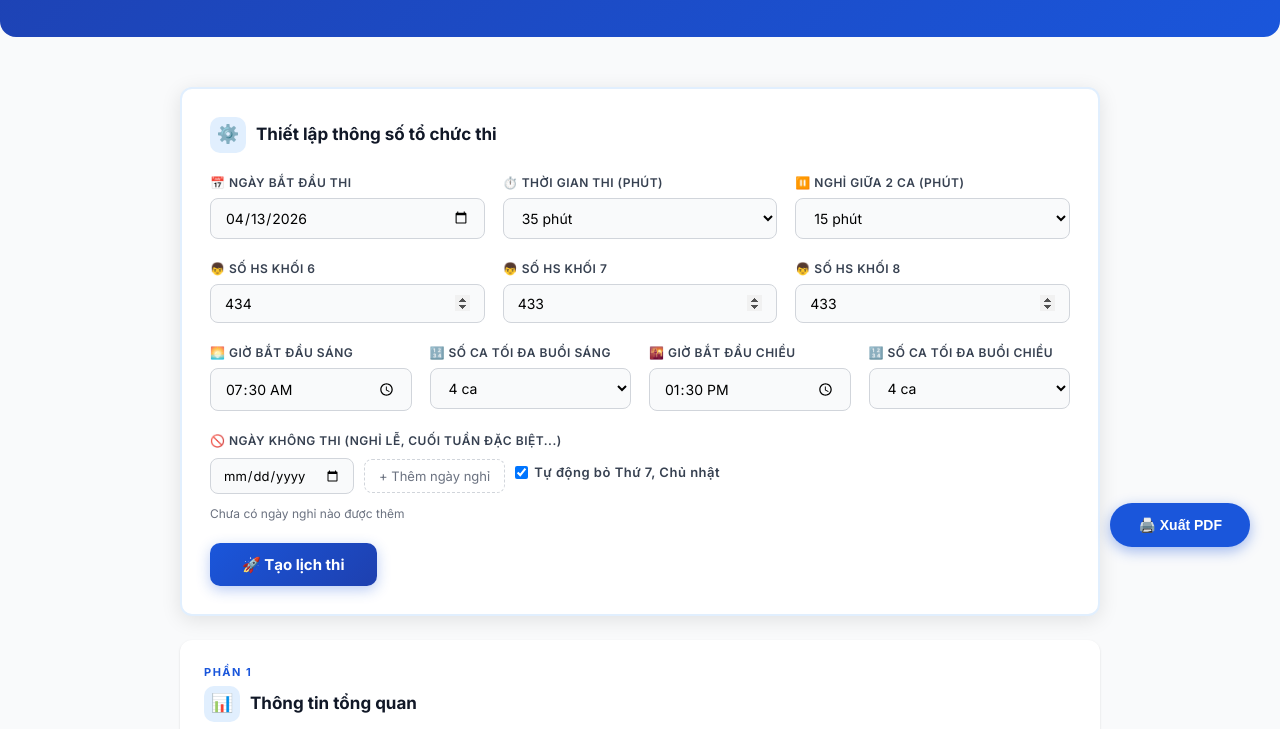
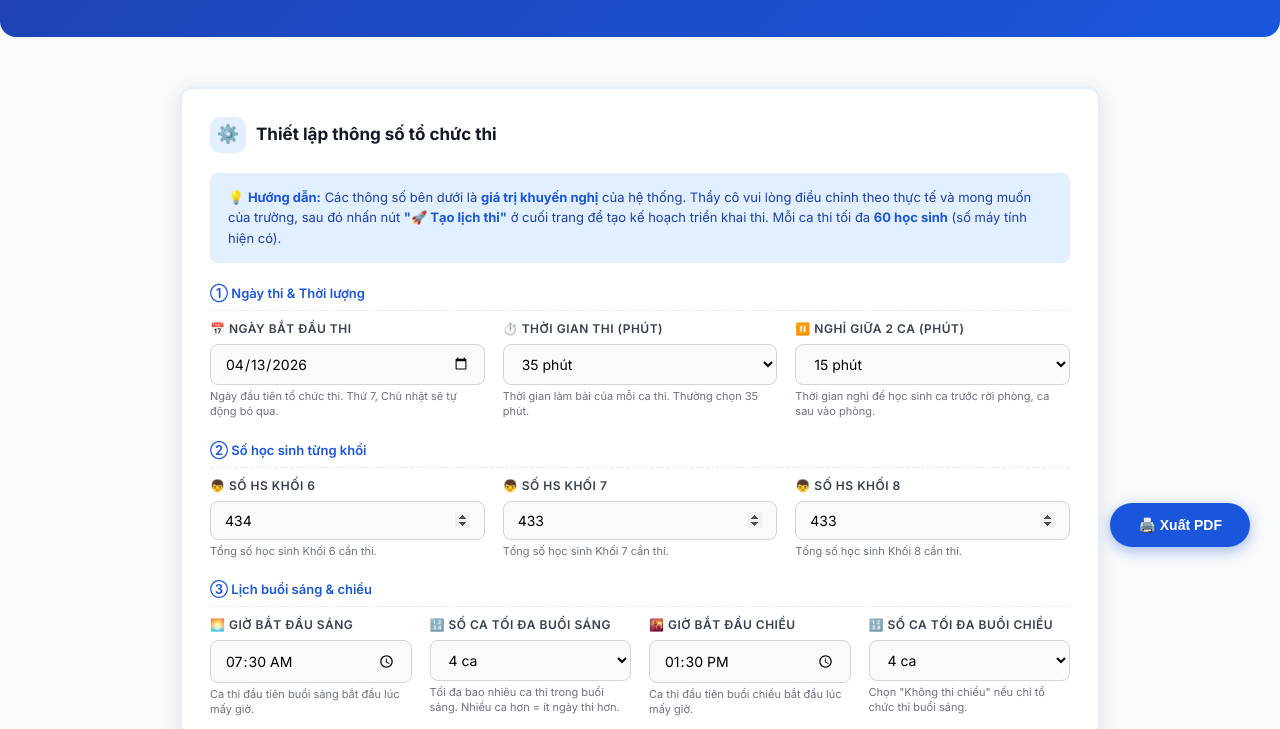
Before and after one commit to nguyenxuanhoa493/ke_hoach_thi, a plain HTML site: page index.html in a window 1280 px wide. Shown: the part 223-952 px from the top of the page. Drawn offline with Linux system fonts and the light colour scheme.

Commit message:
update info

```diff
--- a/index.html
+++ b/index.html
@@ -29,11 +29,17 @@
             Thiết lập thông số tổ chức thi
         </div>
 
+        <div class="config-intro">
+            💡 <strong>Hướng dẫn:</strong> Các thông số bên dưới là <strong>giá trị khuyến nghị</strong> của hệ thống. Thầy cô vui lòng điều chỉnh theo thực tế và mong muốn của trường, sau đó nhấn nút <strong>"🚀 Tạo lịch thi"</strong> ở cuối trang để tạo kế hoạch triển khai thi. Mỗi ca thi tối đa <strong>60 học sinh</strong> (số máy tính hiện có).
+        </div>
+
         <!-- Hàng 1: Ngày & Thời gian thi -->
+        <div class="section-label">① Ngày thi & Thời lượng</div>
         <div class="form-grid">
             <div class="form-group">
                 <label>📅 Ngày bắt đầu thi</label>
                 <input type="date" id="startDate">
+                <span class="form-hint">Ngày đầu tiên tổ chức thi. Thứ 7, Chủ nhật sẽ tự động bỏ qua.</span>
             </div>
             <div class="form-group">
                 <label>⏱️ Thời gian thi (phút)</label>
@@ -43,6 +49,7 @@
                     <option value="40">40 phút</option>
                     <option value="45">45 phút</option>
                 </select>
+                <span class="form-hint">Thời gian làm bài của mỗi ca thi. Thường chọn 35 phút.</span>
             </div>
             <div class="form-group">
                 <label>⏸️ Nghỉ giữa 2 ca (phút)</label>
@@ -53,30 +60,37 @@
                     <option value="25">25 phút</option>
                     <option value="30">30 phút</option>
                 </select>
+                <span class="form-hint">Thời gian nghỉ để học sinh ca trước rời phòng, ca sau vào phòng.</span>
             </div>
         </div>
 
         <!-- Hàng 2: Số HS mỗi khối -->
+        <div class="section-label">② Số học sinh từng khối</div>
         <div class="form-grid">
             <div class="form-group">
                 <label>👦 Số HS Khối 6</label>
                 <input type="number" id="studentsGrade6" value="434" min="1" max="2000">
+                <span class="form-hint">Tổng số học sinh Khối 6 cần thi.</span>
             </div>
             <div class="form-group">
                 <label>👦 Số HS Khối 7</label>
                 <input type="number" id="studentsGrade7" value="433" min="1" max="2000">
+                <span class="form-hint">Tổng số học sinh Khối 7 cần thi.</span>
             </div>
             <div class="form-group">
                 <label>👦 Số HS Khối 8</label>
                 <input type="number" id="studentsGrade8" value="433" min="1" max="2000">
+                <span class="form-hint">Tổng số học sinh Khối 8 cần thi.</span>
             </div>
         </div>
 
         <!-- Hàng 3: Buổi sáng & chiều -->
+        <div class="section-label">③ Lịch buổi sáng & chiều</div>
         <div class="form-grid" style="grid-template-columns: 1fr 1fr 1fr 1fr;">
             <div class="form-group">
                 <label>🌅 Giờ bắt đầu sáng</label>
                 <input type="time" id="morningStart" value="07:30">
+                <span class="form-hint">Ca thi đầu tiên buổi sáng bắt đầu lúc mấy giờ.</span>
             </div>
             <div class="form-group">
                 <label>🔢 Số ca tối đa buổi sáng</label>
@@ -87,10 +101,12 @@
                     <option value="5">5 ca</option>
                     <option value="6">6 ca</option>
                 </select>
+                <span class="form-hint">Tối đa bao nhiêu ca thi trong buổi sáng. Nhiều ca hơn = ít ngày thi hơn.</span>
             </div>
             <div class="form-group">
                 <label>🌇 Giờ bắt đầu chiều</label>
                 <input type="time" id="afternoonStart" value="13:30">
+                <span class="form-hint">Ca thi đầu tiên buổi chiều bắt đầu lúc mấy giờ.</span>
             </div>
             <div class="form-group">
                 <label>🔢 Số ca tối đa buổi chiều</label>
@@ -102,9 +118,11 @@
                     <option value="4" selected>4 ca</option>
                     <option value="5">5 ca</option>
                 </select>
+                <span class="form-hint">Chọn "Không thi chiều" nếu chỉ tổ chức thi buổi sáng.</span>
             </div>
         </div>
 
+        <div class="section-label">④ Ngày nghỉ (không thi)</div>
         <div class="skip-dates-section">
             <label>🚫 Ngày không thi (nghỉ lễ, cuối tuần đặc biệt...)</label>
             <div class="skip-dates-row">
@@ -114,6 +132,7 @@
                     <input type="checkbox" id="skipWeekends" checked> Tự động bỏ Thứ 7, Chủ nhật
                 </label>
             </div>
+            <span class="form-hint" style="display:block;margin-top:4px;">Thêm các ngày nghỉ lễ, sự kiện đặc biệt mà trường không tổ chức thi. Chọn ngày rồi nhấn "+ Thêm ngày nghỉ".</span>
             <div class="skip-dates-list" id="skipDatesList"></div>
         </div>
 
--- a/styles.css
+++ b/styles.css
@@ -439,6 +439,32 @@ table tbody tr:last-child td:last-child { border-radius: 0 0 8px 0; }
 }
 .form-group input[type="number"] { -moz-appearance: textfield; }
 .form-group input[type="number"]::-webkit-inner-spin-button { opacity: 1; }
+.form-hint {
+    font-size: 11px;
+    color: var(--gray-500);
+    font-weight: 400;
+    line-height: 1.4;
+    margin-top: -2px;
+}
+.config-intro {
+    background: var(--primary-light);
+    border-radius: 8px;
+    padding: 14px 18px;
+    margin-bottom: 20px;
+    font-size: 13px;
+    color: var(--primary-dark);
+    line-height: 1.6;
+}
+.config-intro strong { color: var(--primary); }
+.section-label {
+    font-size: 13px;
+    font-weight: 600;
+    color: var(--primary);
+    margin-bottom: 8px;
+    padding-bottom: 6px;
+    border-bottom: 1px dashed var(--gray-200);
+}
+
 .form-group input:focus, .form-group select:focus {
     outline: none;
     border-color: var(--primary);
```
